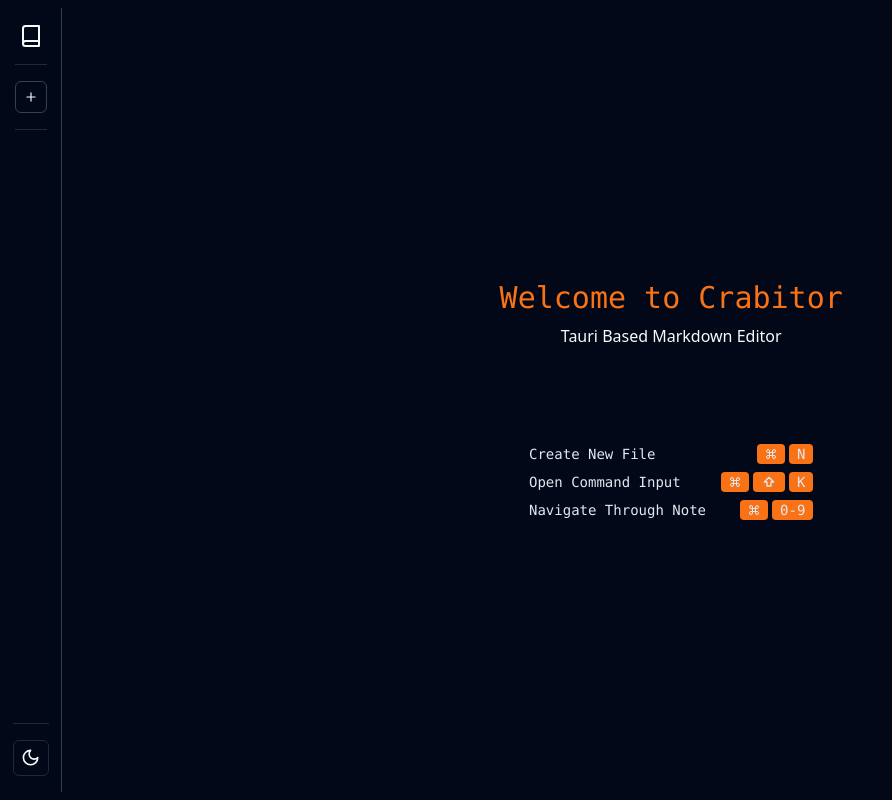
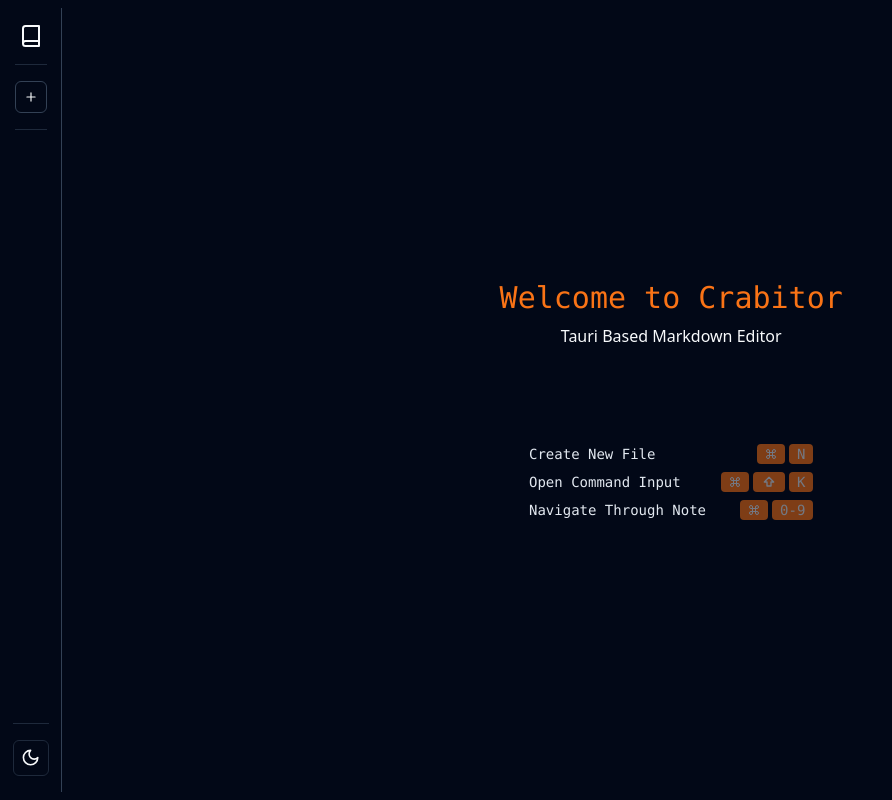
Before and after one commit to FelixFern/Crabitor, a React (Vite) app: page / in a window 1280 px wide. Shown: the whole page, without its empty margins (0-892 px from the left). Built offline with nearby package versions, Linux system fonts and the light colour scheme.

Commit message:
chore: small style changes

```diff
--- a/src/components/custom/EmptyScreen/EmptyScreen.tsx
+++ b/src/components/custom/EmptyScreen/EmptyScreen.tsx
@@ -8,7 +8,7 @@
 				<>
 					{keys.map((val) => {
 						return (
-							<div className="flex items-center justify-center h-5 px-2 bg-orange-500 rounded-sm min-w-5 text-slate-200">
+							<div className="flex items-center justify-center h-5 px-2 bg-orange-500 rounded-sm opacity-50 min-w-5 text-slate-200">
 								{val}
 							</div>
 						);
```
Also changed, not shown: src/components/custom/CommandInput/CommandList/CommandList.tsx (indentation only), 1 other file (tests, documents, lock files or other folders).
